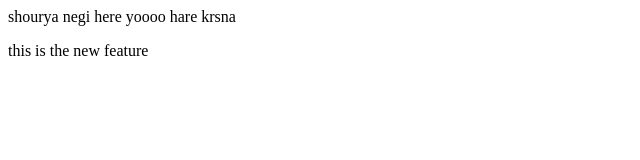
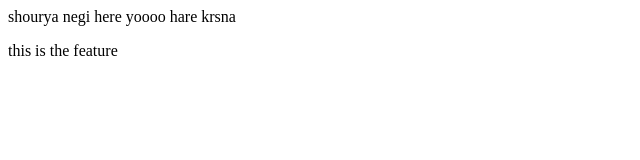
Before and after one commit to negishourya/local-repo, a plain HTML site: page index.html in a window 1280 px wide. Shown: the full height of the page, 0-640 px from the left. Drawn offline with Linux system fonts and the light colour scheme.

```diff
--- a/index.html
+++ b/index.html
@@ -3,4 +3,4 @@
     yoooo hare krsna
 
 </P>
-<p>this is the new feature </p>
+<p>this is the  feature </p>
```
